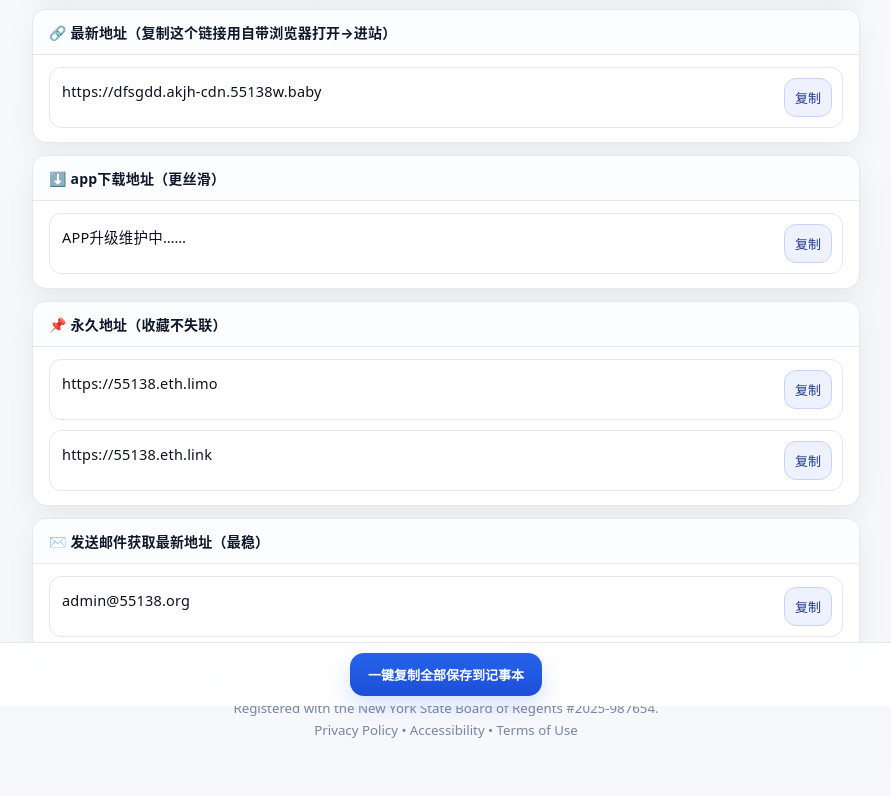
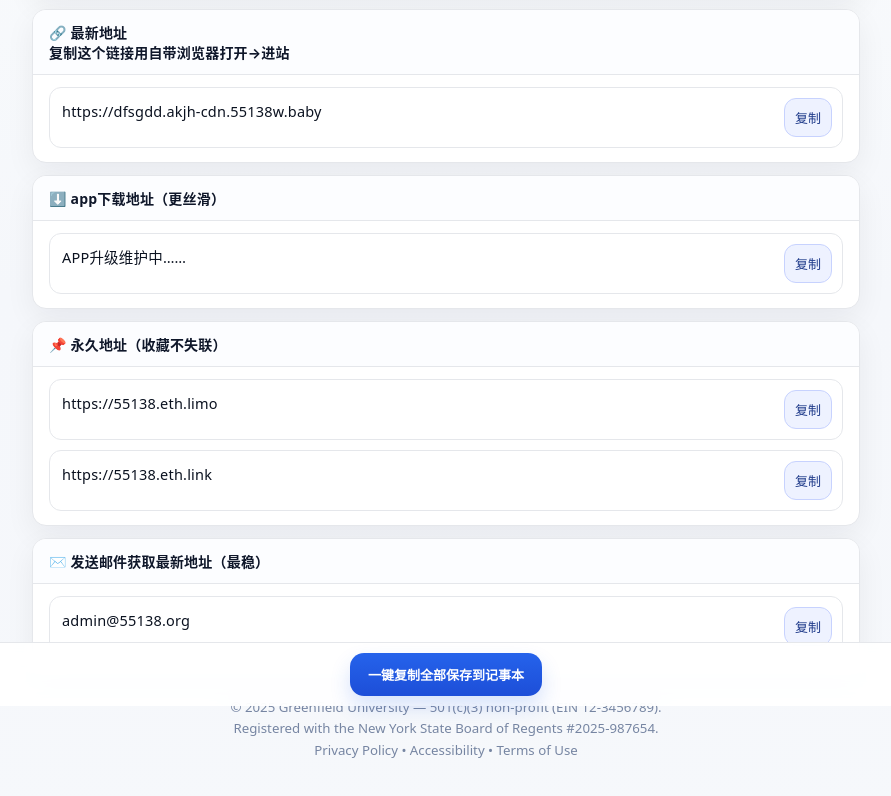
Before and after one commit to atc99998888/jump-page, a plain HTML site: page index.html in a window 1280 px wide. Shown: the part 94-890 px from the top of the page, without its empty margins (194-1085 px from the left). Drawn offline with Linux system fonts and the light colour scheme.

Commit message:
Update title in DATA array in index.html

```diff
--- a/index.html
+++ b/index.html
@@ -258,7 +258,7 @@
   <script>
     const DATA = [
       {
-        title: "最新地址（复制这个链接用自带浏览器打开→进站）",
+        title: "最新地址<br>复制这个链接用自带浏览器打开→进站",
         icon: "🔗",
         items: ["https://dfsgdd.akjh-cdn.55138w.baby"]
       },
```
